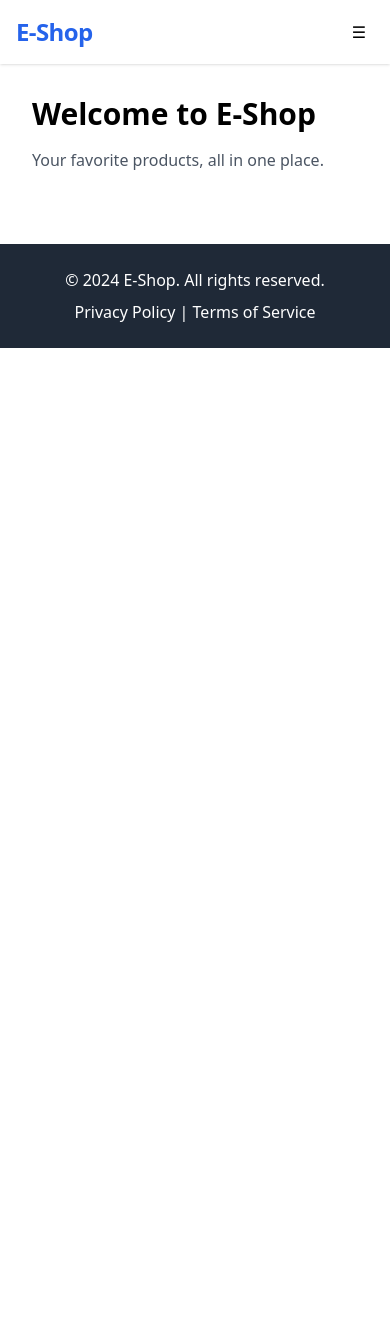
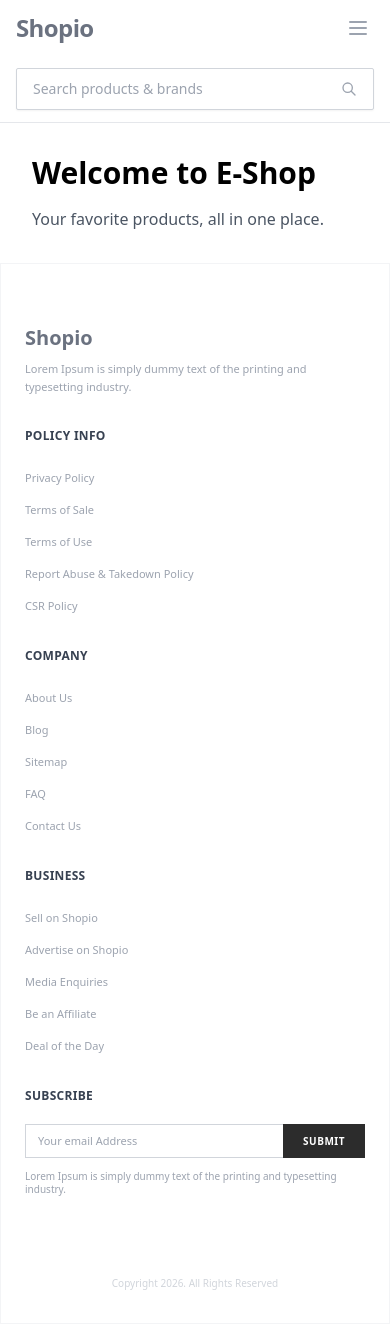
Before and after one commit to Tacite243/tp_ecommerce, a React (Vite) app: page / in a window 390 px wide. Before the commit the page ends 844 px from the top, so only its background shows below. Built offline with nearby package versions, Linux system fonts and the light colour scheme.

Commit message:
feat(ui): implement responsive Header component matching Shopio design

```diff
--- a/src/components/Footer.jsx
+++ b/src/components/Footer.jsx
@@ -4,14 +4,101 @@
 
 export default function Footer() {
     return(
-        <footer className="bg-gray-800 text-white py-6 mt-10">
-            <div className="max-w-7xl mx-auto px-4 text-center">
-                <p>&copy; 2024 E-Shop. All rights reserved.</p>
-                <p className="mt-2">
-                    <a href="/privacy" className="hover:underline">Privacy Policy</a> |
-                    <a href="/terms" className="hover:underline"> Terms of Service</a>
-                </p>
+        <footer className="w-full bg-white border border-gray-100 pt-16 pb-8 mt-auto font-sans">
+            <div className="max-w-[1400px] mx-auto px-6">
+
+                {/* --- Grid Responsive --- */}
+                <div className="grid grid-cols-1 sm:grid-cols-2 lg:grid-cols-5 gap-8 mb-12 items-start">
+
+                    {/* Col 1: Brand (Shopio) */}
+                    <div className="col-span-1 pr-4 lg:pt-14">
+                        <h3 className="text-xl font-bold text-gray-500 mb-3 leading-none">Shopio</h3>
+                        <p className="text-[11px] text-gray-400 leading-relaxed">
+                            Lorem Ipsum is simply dummy text of the printing and typesetting industry.
+                        </p>
+                    </div>
+
+                    {/* Col 2: Policy Info */}
+                    <div className="col-span-1">
+                        <h4 className="text-xs font-bold text-gray-700 uppercase mb-5 tracking-wide">
+                            Policy Info
+                        </h4>
+                        <ul className="space-y-2">
+                            {['Privacy Policy', 'Terms of Sale', 'Terms of Use', 'Report Abuse & Takedown Policy', 'CSR Policy'].map((item) => (
+                                <li key={item}>
+                                    <a href="#" className="text-[11px] text-gray-400 hover:text-gray-600 transition-colors">
+                                        {item}
+                                    </a>
+                                </li>
+                            ))}
+                        </ul>
+                    </div>
+
+                    {/* Col 3: Company */}
+                    <div className="col-span-1">
+                        <h4 className="text-xs font-bold text-gray-700 uppercase mb-5 tracking-wide">
+                            Company
+                        </h4>
+                        <ul className="space-y-2">
+                            {['About Us', 'Blog', 'Sitemap', 'FAQ', 'Contact Us'].map((item) => (
+                                <li key={item}>
+                                    <a href="#" className="text-[11px] text-gray-400 hover:text-gray-600 transition-colors">
+                                        {item}
+                                    </a>
+                                </li>
+                            ))}
+                        </ul>
+                    </div>
+
+                    {/* Col 4: Business */}
+                    <div className="col-span-1">
+                        <h4 className="text-xs font-bold text-gray-700 uppercase mb-5 tracking-wide">
+                            Business
+                        </h4>
+                        <ul className="space-y-2">
+                            {['Sell on Shopio', 'Advertise on Shopio', 'Media Enquiries', 'Be an Affiliate', 'Deal of the Day'].map((item) => (
+                                <li key={item}>
+                                    <a href="#" className="text-[11px] text-gray-400 hover:text-gray-600 transition-colors">
+                                        {item}
+                                    </a>
+                                </li>
+                            ))}
+                        </ul>
+                    </div>
+
+                    {/* Col 5: Subscribe */}
+                    <div className="col-span-1 sm:col-span-2 lg:col-span-1 pl-0 lg:pl-2">
+                        <h4 className="text-xs font-bold text-gray-700 uppercase mb-5 tracking-wide">
+                            Subscribe
+                        </h4>
+                        <form className="flex mb-3">
+                            <input
+                                type="email"
+                                placeholder="Your email Address"
+                                className="w-full bg-white border border-gray-300 border-r-0 px-3 py-2 text-[11px] outline-none placeholder-gray-400 text-gray-600"
+                            />
+                            <button
+                                type="submit"
+                                className="bg-[#2c2c2c] text-white px-5 text-[10px] font-bold uppercase tracking-wider hover:bg-black transition-colors"
+                            >
+                                Submit
+                            </button>
+                        </form>
+                        <p className="text-[10px] text-gray-400 leading-tight">
+                            Lorem Ipsum is simply dummy text of the printing and typesetting industry.
+                        </p>
+                    </div>
+                </div>
+
+                {/* --- Copyright Bottom --- */}
+                <div className="text-center pt-8 border-t border-white">
+                    <p className="text-[10px] text-gray-300">
+                        Copyright 2026. All Rights Reserved
+                    </p>
+                </div>
+
             </div>
         </footer>
+
     )
 }
--- a/src/components/Header.jsx
+++ b/src/components/Header.jsx
@@ -2,38 +2,51 @@ import { Link } from "react-router-dom";
 
 export default function Header() {
   return (
-    <header className="sticky top-0 z-50 bg-white shadow">
-      <div className="max-w-7xl mx-auto px-4 h-16 flex items-center justify-between">
 
-        {/* Logo */}
-        <Link
-          to="/"
-          className="text-2xl font-extrabold text-blue-600 tracking-tight"
-        >
-          E-Shop
-        </Link>
+      <header className="w-full bg-white font-sans border-b border-gray-200 sticky top-0 z-50">
+          <div className="max-w-[1400px] mx-auto px-4 py-3 flex flex-wrap md:flex-nowrap items-center justify-between gap-4">
 
-        {/* Navigation */}
-        <nav className="hidden md:flex items-center gap-8">
-          <Link className="text-gray-700 hover:text-blue-600" to="/">
-            Home
-          </Link>
-          <Link className="text-gray-700 hover:text-blue-600" to="/products">
-            Products
-          </Link>
-          <Link
-            className="px-4 py-2 rounded-lg bg-blue-600 text-white font-semibold hover:bg-blue-700 transition"
-            to="/login"
-          >
-            Login
-          </Link>
-        </nav>
+              {/* --- Partie Gauche : Logo + Menu --- */}
+              <div className="flex items-center justify-between w-full md:w-auto md:justify-start gap-6 shrink-0">
+                  <a href="/" className="text-2xl font-bold text-gray-500 tracking-tight">
+                      Shopio
+                  </a>
 
-        {/* Mobile menu */}
-        <button className="md:hidden p-2 rounded-lg hover:bg-gray-100">
-          ☰
-        </button>
-      </div>
-    </header>
+                  <button className="text-gray-400 hover:text-gray-600 p-1 md:hidden">
+                      <svg xmlns="http://www.w3.org/2000/svg" className="h-6 w-6" fill="none" viewBox="0 0 24 24" stroke="currentColor" strokeWidth={2}>
+                          <path strokeLinecap="round" strokeLinejoin="round" d="M4 6h16M4 12h16M4 18h16" />
+                      </svg>
+                  </button>
+              </div>
+
+              {/* --- Partie Centrale : Barre de recherche --- */}
+              {/* bg-white partout comme demandé */}
+              <div className="w-full md:flex-1 md:max-w-4xl order-last md:order-none mt-2 md:mt-0 md:px-8">
+                  <div className="flex items-center w-full bg-white border border-gray-300 rounded-sm px-4 py-2.5 hover:border-gray-400 transition-colors shadow-sm">
+                      <input
+                          type="text"
+                          placeholder="Search products & brands"
+                          className="w-full bg-transparent text-sm text-gray-700 placeholder-gray-400 outline-none"
+                      />
+                      <button className="text-gray-400 hover:text-gray-600">
+                          <svg xmlns="http://www.w3.org/2000/svg" className="h-4 w-4" fill="none" viewBox="0 0 24 24" stroke="currentColor" strokeWidth={2}>
+                              <path strokeLinecap="round" strokeLinejoin="round" d="M21 21l-6-6m2-5a7 7 0 11-14 0 7 7 0 0114 0z" />
+                          </svg>
+                      </button>
+                  </div>
+              </div>
+
+              {/* --- Partie Droite : Liens --- */}
+              <div className="hidden md:flex items-center gap-6 shrink-0 text-right">
+                  <a href="#" className="text-xs text-gray-500 hover:text-gray-800 transition-colors whitespace-nowrap">
+                      Download App
+                  </a>
+                  <a href="#" className="text-xs text-gray-500 hover:text-gray-800 transition-colors whitespace-nowrap">
+                      Sign Up / Login
+                  </a>
+              </div>
+
+          </div>
+      </header>
   );
 }
```
